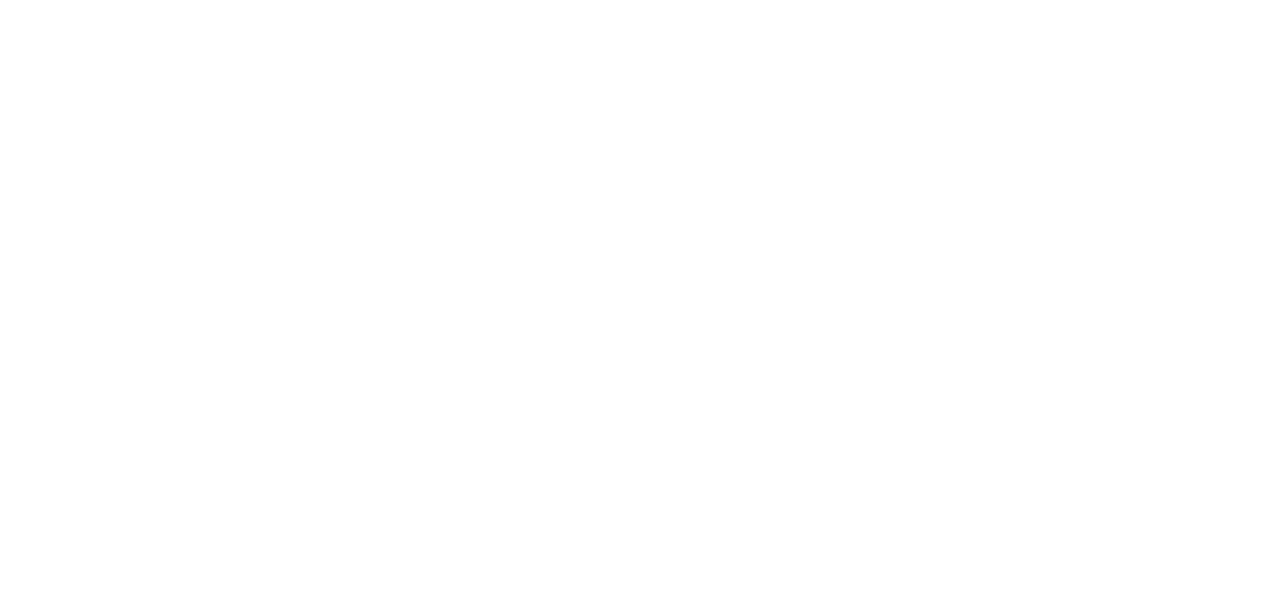
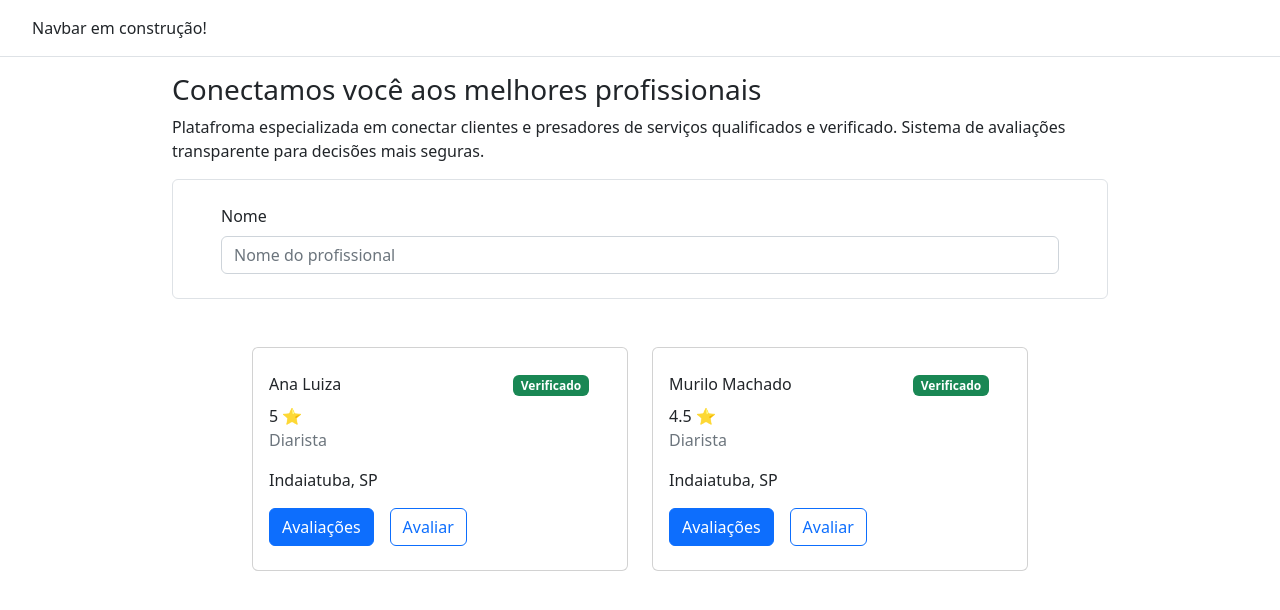
Before and after one commit to trueryk/projeto-integrador, a React (Vite) app: page / in a window 1280 px wide. Shown: the top 610 px of the page. Built offline with nearby package versions, Linux system fonts and the light colour scheme.

Commit message:
add home + menu

```diff
--- a/src/App.jsx
+++ b/src/App.jsx
@@ -1,13 +1,15 @@
 import { Routes, Route } from 'react-router-dom'
 import Home from './pages/Home'
+import Menu from './components/Menu'
 import './App.css'
 
 function App() {
 
   return (
     <>
+      <Menu />
       <Routes>
-        <Route path='/' element={<Home/>} />
+        <Route path='/' element={<Home />} />
       </Routes>
     </>
   )
--- /dev/null
+++ b/src/components/Menu.jsx
@@ -0,0 +1,9 @@
+export default function Menu(){
+    return(
+        <>
+            <ul className="py-3 border-bottom">
+                Navbar em construção!
+            </ul>
+        </>
+    )
+}
--- a/src/pages/Home.jsx
+++ b/src/pages/Home.jsx
@@ -1,7 +1,65 @@
-export default function Home(){
-    return(
+import { useEffect, useState } from "react"
+
+export default function Home() {
+    const [busca, setBusca] = useState('')
+    const [servicos, setServicos] = useState([{
+        'nome': 'Ana Luiza',
+        'profissao': 'Diarista',
+        'estado': 'SP',
+        'cidade': 'Indaiatuba',
+        'avaliacao': '5'
+    }, {
+        'nome': 'Murilo Machado',
+        'profissao': 'Diarista',
+        'estado': 'SP',
+        'cidade': 'Indaiatuba',
+        'avaliacao': '4.5'
+    }])
+
+    const servicosFiltrados = servicos.filter((servico) =>
+        servico.nome.toLowerCase().includes(busca.toLowerCase())
+    )
+
+    return (
         <>
-
+            <div className="container-fluid justify-content-center w-75">
+                <div className="head">
+                    <h3>Conectamos você aos melhores profissionais</h3>
+                    <p>Platafroma especializada em conectar clientes e presadores de serviços qualificados e verificado. Sistema de avaliações transparente para decisões mais seguras.</p>
+                </div>
+                <div className="searchbar border rounded">
+                    <div className="px-5 py-4">
+                        <label for="nome" class="form-label">Nome</label>
+                        <input type="nome" class="form-control " placeholder="Nome do profissional" value={busca} onChange={(e) => { setBusca(e.target.value) }}></input>
+                    </div>
+                </div>
+                <div className="row justify-content-center py-5">
+                    {servicosFiltrados.map((servico) =>
+                    (
+                        <div className="col-5">
+                            {/* Transformar esse código em componente mais pra frente! */}
+                            <div class="card">
+                                <div class="card-body ps-3 py-4">
+                                    <div className="row">
+                                        <div className="col-8">
+                                            <div><p class="card-title fs-6">{servico.nome}</p></div>
+                                            <div className="avaliacao"> {servico.avaliacao} ⭐</div>
+                                            <div className="text-secondary mb-3">{servico.profissao}</div>
+                                            <p class="card-text">{servico.cidade}, {servico.estado}</p>
+                                            <button className="btn btn-primary me-3">Avaliações</button>
+                                            <button className="btn btn-outline-primary">Avaliar</button>
+                                        </div>
+                                        <div className="col">
+                                            <div className="badge text-bg-success">Verificado</div>
+                                        </div>
+                                    </div>
+                                </div>
+                            </div>
+                        </div>
+                    )
+                    )}
+                </div>
+            </div>
         </>
     )
 }
```
